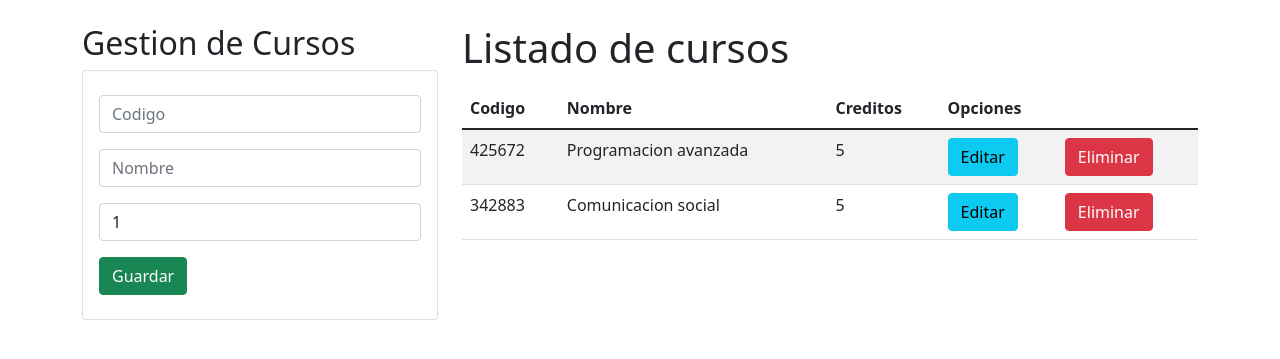
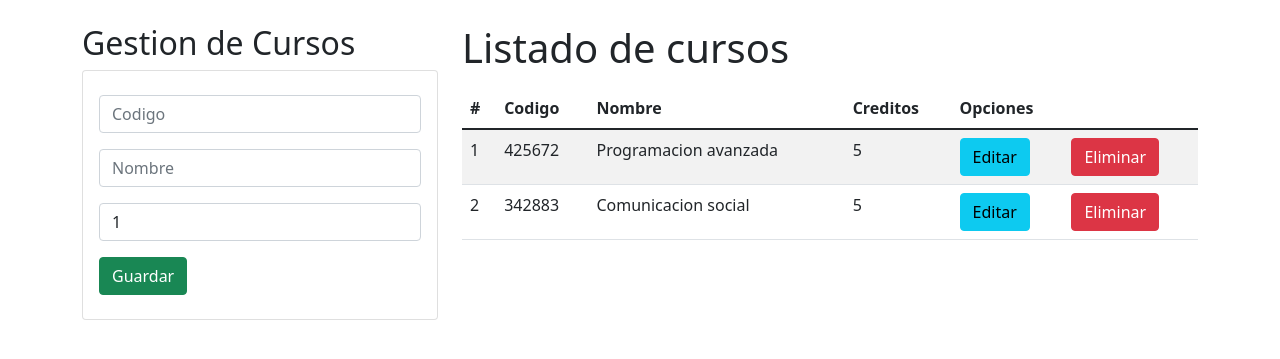
Before and after one commit to VictorCubas/StartingAgain, a Django app: page / in a window 1280 px wide. Shown: the part 56-415 px from the top of the page. Run offline with Django 4.2, Linux system fonts and the light colour scheme; data comes from the database, SQL or seed files in the repository; some libraries are stand-ins or nearby versions.

Commit message:
another update

```diff
--- a/AppDemo/first_app/templates/base.html
+++ b/AppDemo/first_app/templates/base.html
@@ -1,6 +1,7 @@
 <!DOCTYPE html>
 <html lang="en">
 <head>
+    {% load static %}
 	<meta charset="UTF-8">
 	<meta name="viewport" content="width=device-width, initial-scale=1.0">
 	<title> {% block title %} {% endblock %}</title>
@@ -8,6 +9,8 @@
 	<link href="https://cdn.jsdelivr.net/npm/bootstrap@5.1.3/dist/css/bootstrap.min.css"
 		rel="stylesheet" integrity="sha384-1BmE4kWBq78iYhFldvKuhfTAU6auU8tT94WrHftjDbrCEXSU1oBoqyl2QvZ6jIW3"
 		crossorigin="anonymous">
+
+    <link rel="stylesheet" href="{% static 'css/gestionCursos.css' %}">
 </head>
 <body>
     <nav class="navbar navbar-expand-lg navbar-light bg-info">
@@ -43,5 +46,6 @@
 		integrity="sha384-QJHtvGhmr9XOIpI6YVutG+2QOK9T+ZnN4kzFN1RtK3zEFEIsxhlmWl5/YESvpZ13"
 		crossorigin="anonymous"></script>
 	 <script src="https://cdn.jsdelivr.net/npm/bootstrap@5.2.0/dist/js/bootstrap.bundle.min.js" integrity="sha384-A3rJD856KowSb7dwlZdYEkO39Gagi7vIsF0jrRAoQmDKKtQBHUuLZ9AsSv4jD4Xa" crossorigin="anonymous"></script>
+   <script src="{% static 'js/gestionCursos.js' %}"></script>
 </body>
 </html>
--- a/AppDemo/first_app/templates/gestionCurso.html
+++ b/AppDemo/first_app/templates/gestionCurso.html
@@ -38,6 +38,7 @@
 				<table class='table table-striped'>
 					<thead>
 						<tr>
+							<th>#</th>
 							<th>Codigo</th>
 							<th>Nombre</th>
 							<th>Creditos</th>
@@ -47,11 +48,12 @@
 					<tbody>
 						{% for c in cursos %}
 						<tr>
+							<td>{{forloop.counter}}</td>
 							<td>{{c.codigo}}</td>
 							<td>{{c.nombre}}</td>
 							<td>{{c.creditos}}</td>
 							<td><a href="edicionCurso/{{c.codigo}}" class="btn btn-info">Editar</a></td>
-							<td><a href="eliminarCurso/{{c.codigo}}" class="btn btn-danger">Eliminar</a></td>
+							<td><a href="eliminarCurso/{{c.codigo}}" class="btn btn-danger btnEliminacion">Eliminar</a></td>
 						</tr>
 						{% endfor %}
 					</tbody>
```
